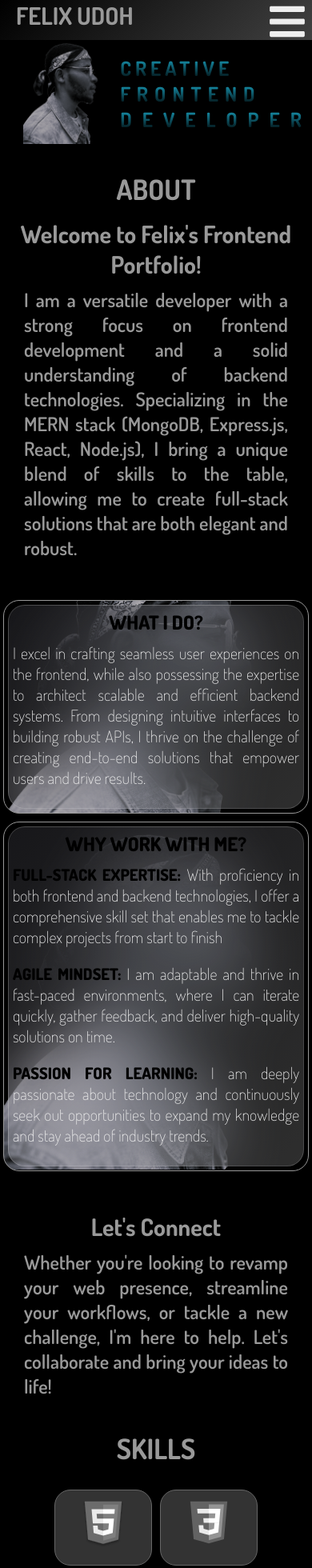
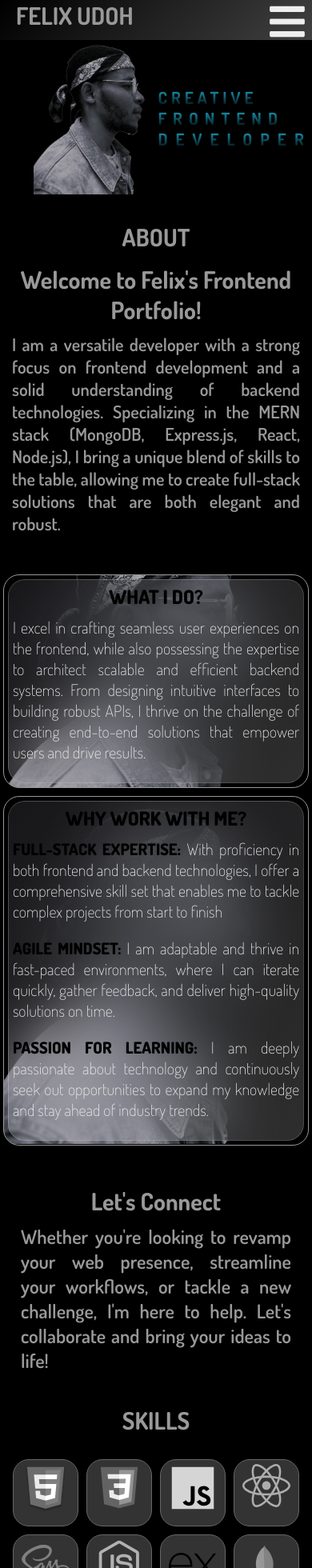
Before and after one commit to Felixx-jnr/felix-portfolio, a React (Create React App) app: page / in a window 390 px wide. Shown: the top 1960 px of the page at 80% size. Built offline with nearby package versions, Linux system fonts and the light colour scheme.

Commit message:
responsiveness

```diff
--- a/src/scss/components/about.scss
+++ b/src/scss/components/about.scss
@@ -8,7 +8,7 @@
     padding-top: rem(80);
 
     @include breakpoint-down(small){
-      font-size: rem(35);
+      font-size: rem(30);
       padding-top: rem(30);
       margin-bottom: rem(15);
     }
@@ -25,6 +25,11 @@
       font-size: rem(24);
       text-align: justify;
       font-weight: 600;
+
+      @include breakpoint-down(small){
+        font-size: rem(22);
+        padding: 0 rem(15);
+      }
     }
   }
 
@@ -107,8 +112,7 @@
 }
 
 .connect p{
-  margin-left: 0 auto;
-  padding: 0 rem(30);
+  padding: 0 rem(26);
   font-size: rem(24);
   text-align: justify;
   font-weight: 600;
--- a/src/scss/components/contact.scss
+++ b/src/scss/components/contact.scss
@@ -9,7 +9,7 @@
     margin-bottom: rem(30);
 
     @include breakpoint-down(small){
-      font-size: rem(35);
+      font-size: rem(30);
       padding-top: rem(30);
       margin-bottom: rem(15);
     }
@@ -22,7 +22,12 @@
     align-items: center;
 
     @include breakpoint-down(small){
-        gap: rem(30);
+        gap: rem(10);
+        grid-template-columns: 0.7fr 1fr;
+
+        @include breakpoint-down(smaller){
+          display: block;
+        }
       }
 
 
@@ -33,17 +38,29 @@
       margin: 0 rem(20);
 
       @include breakpoint-down(medium){
+        padding: 0;
+        padding-right: rem(10);
+        margin: 0;
+        width: 70%;
+      }
+
+      @include breakpoint-down(small){
         width: 60%;
       }
-      @include breakpoint-down(medium){
-        width: 70%;
+
+      @include breakpoint-down(smaller){
+        display: none;
       }
 
     }
 
     &--writeup{
-      padding: rem(30) 0;
       text-align: left;
+
+      @include breakpoint-down(smaller){
+        max-width: 100%;
+        margin:  0 auto ;
+      }
     }
 
     &--writeup h2{
@@ -51,7 +68,11 @@
       font-size: rem(40);
 
       @include breakpoint-down(small){
-        font-size: rem(30);
+        font-size: rem(28);
+      }
+
+      @include breakpoint-down(smaller){
+        text-align: center;
       }
     }
 
@@ -61,7 +82,11 @@
       margin: rem(20);
 
       @include breakpoint-down(small){
-        font-size: rem(20);
+        font-size: rem(18);
+      }
+
+      @include breakpoint-down(smaller){
+        padding-left: rem(10);
       }
     }
 
@@ -70,6 +95,8 @@
 
       @include breakpoint-down(medium){
         margin-left: rem(5);
+
+
       }
 
     }
--- a/src/scss/components/footer.scss
+++ b/src/scss/components/footer.scss
@@ -25,11 +25,20 @@
     display: grid;
     grid-template-columns: 1fr 1fr 1fr;
     padding: 0;
+
+    @include breakpoint-down('small'){
+      max-width: 95%;
+    }
+
+    @include breakpoint-down(smaller){
+      grid-template-columns: 0.7fr 1fr 1fr;
+    }
   }
 
   &__name{
     justify-self: center;
     align-self: center;
+
   }
 
   &__contact{
@@ -42,6 +51,13 @@
     text-align: center;
     font-size: rem(20);
 
+    @include breakpoint-down('small'){
+      font-size: rem(15);
+    }
+
+    @include breakpoint-down(smaller){
+      font-size: rem(13);
+    }
   }
 
   &__links li, &__contact div{
@@ -60,7 +76,16 @@
     justify-content: center;
     gap: rem(20);
     font-size: rem(30);
-   margin: 0;
+    margin: 0;
+
+    @include breakpoint-down('small'){
+      gap: rem(10);
+      font-size: rem(25);
+    }
+
+    @include breakpoint-down(smaller){
+      font-size: rem(20);
+    }
   }
 }
 
@@ -71,12 +96,31 @@
 h2.footer__name{
   margin: 0;
   font-size: rem(30);
+
+  @include breakpoint-down('small'){
+    font-size: 100%;
+    text-align: center;
+  }
+
+  @include breakpoint-down(smaller){
+    transform: rotate(-90deg);
+    padding: 0;
+    font-size: rem(14);
+  }
 }
 
 .footer__links h2, .footer__contact h2{
   font-size: rem(30);
   margin-bottom: rem(10);
   margin-top: rem(0);
+
+  @include breakpoint-down('small'){
+    font-size: rem(20);
+  }
+
+  @include breakpoint-down(smaller){
+    font-size: rem(15);
+  }
 }
 
 .footer__links a{
--- a/src/scss/components/home.scss
+++ b/src/scss/components/home.scss
@@ -16,7 +16,8 @@
     }
 
     @include breakpoint-down(small){
-     font-size: rem(25);
+      gap: rem(10);
+      font-size: rem(35);
     }
 
   }
@@ -48,11 +49,15 @@
 
 .home div p:nth-child(3){
   letter-spacing: rem(13);
+
+  @include breakpoint-down(small){
+    letter-spacing: rem(10);
+  }
 }
 
 img{
   @include breakpoint-down(small){
-    width: 80%;
+   // width: 80%;
   }
 }
 
@@ -61,3 +66,14 @@ img{
     width: 80%;
   }
 }
+
+
+@media only screen and (max-width: 600px) {
+  .home{
+    gap: rem(5)
+  }
+
+  .home__description{
+    font-size:130%;
+  }
+}
--- a/src/scss/components/skills.scss
+++ b/src/scss/components/skills.scss
@@ -9,7 +9,7 @@
     margin-bottom: rem(30);
 
     @include breakpoint-down(small){
-      font-size: rem(35);
+      font-size: rem(30);
       padding-top: rem(30);
       margin-bottom: rem(15);
     }
@@ -38,6 +38,10 @@
   border-radius: rem(20);
   transition: all 2s;
 
+  @include breakpoint-down(small){
+    padding: rem(5) rem(10);
+  }
+
 
 
 }
--- a/src/scss/globals/typography.scss
+++ b/src/scss/globals/typography.scss
@@ -3,8 +3,6 @@
 h1, h2, h3, p{
   margin-top: 0;
   margin-bottom: rem(10);
-
-
 }
 
 
@@ -17,5 +15,4 @@ a, a:visited, a:active{
 
 a:hover{
   text-decoration: underline;
-
 }
--- a/src/scss/util/breakpoints.scss
+++ b/src/scss/util/breakpoints.scss
@@ -1,22 +1,11 @@
-// 640px, 1024px, 1400px
-// $breakpoints-up: (
-//   'small': '40em',
-//   'large': '71.875em',
-//   'xlarge': '87.5em',
-// );
-
-// 800px, 1072px, 1450px
+// 800px, 1076px, 1400px
 $breakpoints-down: (
+  'smaller': '24.875em',
   'small': '50em',
   'medium': '67.25em',
   'large': '87.5em',
 );
 
-// @mixin breakpoint($size) {
-//   @media (min-width: map-get($breakpoints-up, $size)){
-//     @content;
-//   }
-// }
 
 @mixin breakpoint-down($size) {
   @media (max-width: map-get($breakpoints-down, $size)){
```
